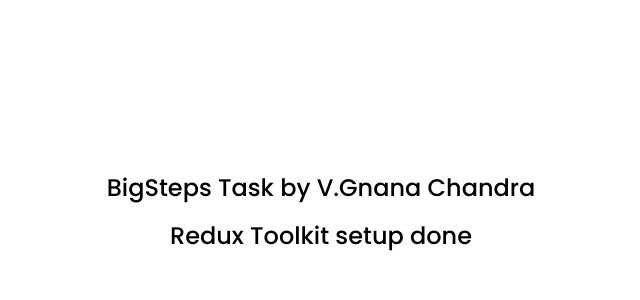
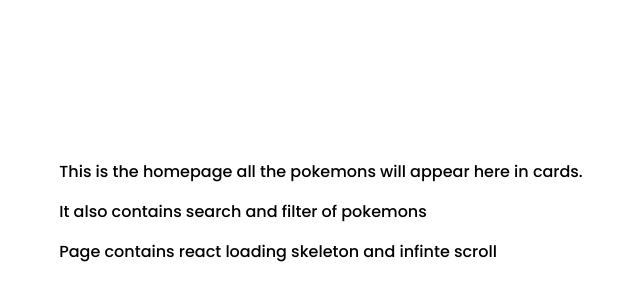
Before and after one commit to gnanachandra/bigsteps_task, a React (Vite) app: page / in a window 1280 px wide. Shown: the part 188-488 px from the top of the page, without its empty margins (319-959 px from the left). Built offline with nearby package versions, Linux system fonts and the light colour scheme.

Commit message:
routes setup

```diff
--- a/package.json
+++ b/package.json
@@ -10,12 +10,14 @@
     "preview": "vite preview"
   },
   "dependencies": {
+    "@heroicons/react": "^2.1.1",
     "@material-tailwind/react": "^2.1.8",
     "@reduxjs/toolkit": "^2.0.1",
     "axios": "^1.6.2",
     "react": "^18.2.0",
     "react-dom": "^18.2.0",
-    "react-redux": "^9.0.4"
+    "react-redux": "^9.0.4",
+    "react-router-dom": "^6.21.1"
   },
   "devDependencies": {
     "@types/react": "^18.2.43",
--- a/src/App.jsx
+++ b/src/App.jsx
@@ -1,9 +1,16 @@
+import { BrowserRouter as Router, Routes, Route } from "react-router-dom";
+import NotFound from "./pages/NotFound";
+import Home from "./pages/Home";
+import Pokemon from "./pages/Pokemon";
 const App = () => {
   return (
-    <div className="w-screen h-screen text-lg lg:text-2xl font-medium flex items-center justify-center flex-col gap-4">
-      <p>BigSteps Task by V.Gnana Chandra</p>
-      <p>Redux Toolkit setup done</p>
-    </div>
+    <Router>
+      <Routes>
+        <Route path="/" element={<Home />} />
+        <Route path="/pokemon/:id" element={<Pokemon />} />
+        <Route path="*" element={<NotFound />} />
+      </Routes>
+    </Router>
   );
 };
 
--- /dev/null
+++ b/src/pages/Home.jsx
@@ -0,0 +1,13 @@
+const Home = () => {
+  return (
+    <div className="flex h-screen w-screen items-center justify-center font-medium">
+      <div className="flex flex-col gap-4">
+        <p> This is the homepage all the pokemons will appear here in cards.</p>
+        <p>It also contains search and filter of pokemons</p>
+        <p>Page contains react loading skeleton and infinte scroll</p>
+      </div>
+    </div>
+  );
+};
+
+export default Home;
--- /dev/null
+++ b/src/pages/NotFound.jsx
@@ -0,0 +1,19 @@
+import { Button } from "@material-tailwind/react";
+import { ArrowLeftIcon } from "@heroicons/react/24/solid";
+import { Link } from "react-router-dom";
+
+const NotFound = () => {
+  return (
+    <div className="flex h-screen w-screen items-center justify-center flex-col gap-4">
+      <p>The page you have requested does not exists</p>
+      <Link to={"/"} replace={true}>
+        <Button className="flex items-center justify-center">
+          <ArrowLeftIcon className="h-4 w-5 mr-1" />
+          Back to home
+        </Button>
+      </Link>
+    </div>
+  );
+};
+
+export default NotFound;
--- /dev/null
+++ b/src/pages/Pokemon.jsx
@@ -0,0 +1,15 @@
+const Pokemon = () => {
+  return (
+    <div className="flex h-screen w-screen items-center justify-center font-medium">
+      <div className="flex flex-col gap-4">
+        <p>
+          This is the pokemon page where details about each pokemon will be
+          displayed
+        </p>
+        <p>Skeletal loading of the data</p>
+      </div>
+    </div>
+  );
+};
+
+export default Pokemon;
```
Also changed, not shown: 2 other files (tests, documents, lock files or other folders).
